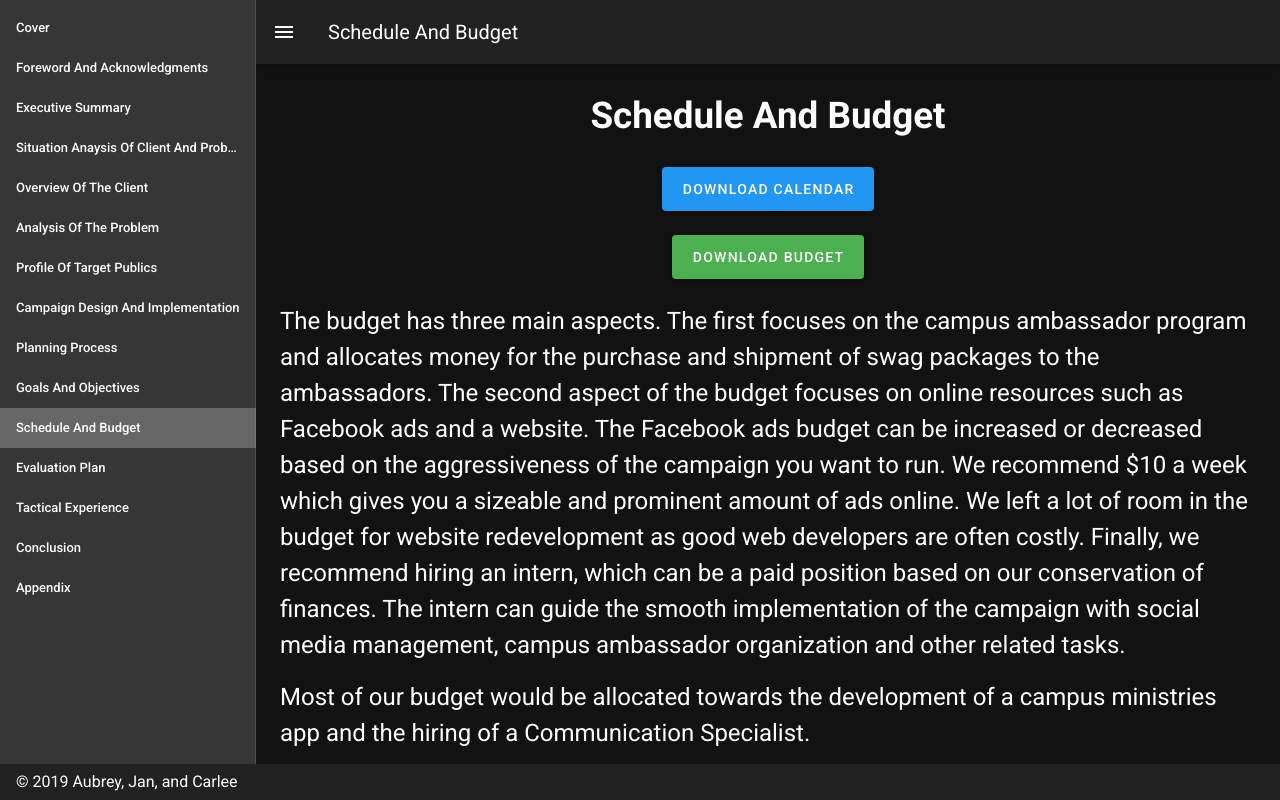
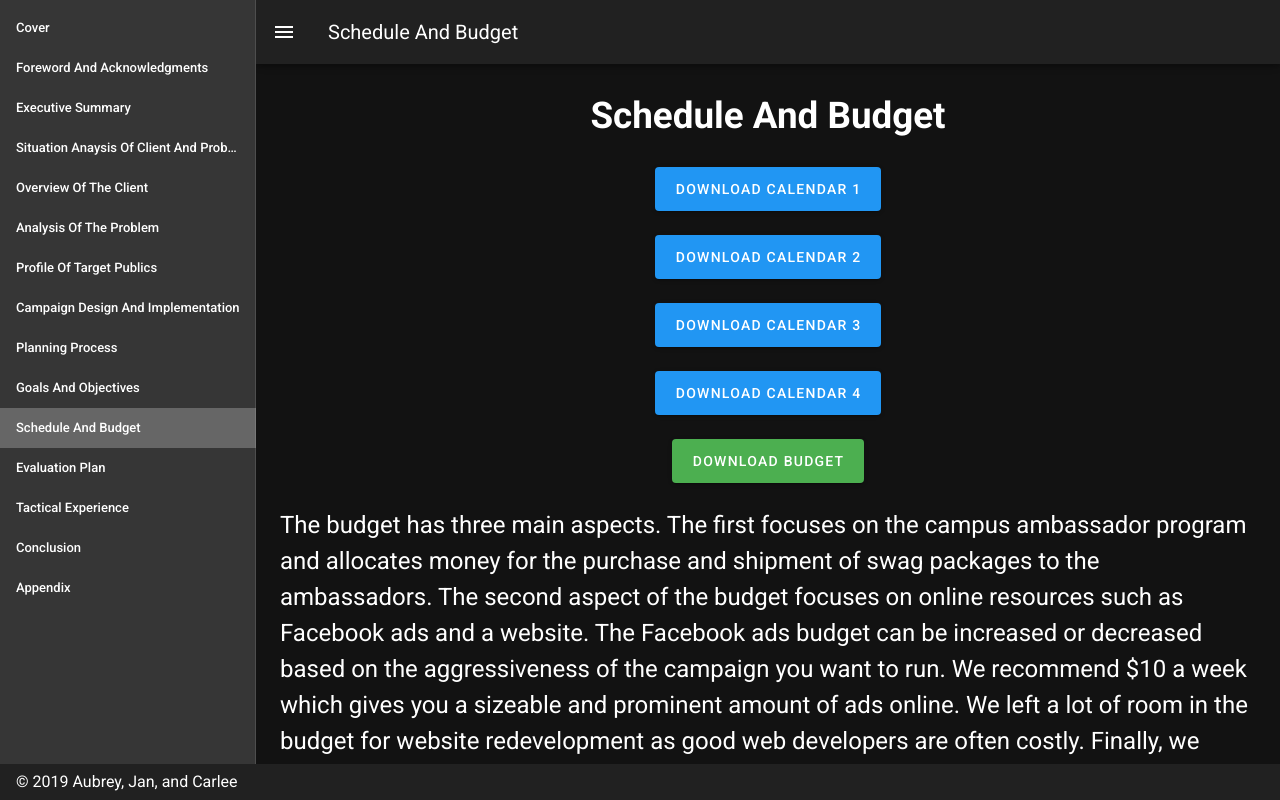
Before and after one commit to jgierlach/Advanced-PR-Plan-Book, a Vue app: page /schedule-and-budget in a window 1280 px wide. Shown: the top 800 px of the page. Built offline with nearby package versions, Linux system fonts and the light colour scheme.

Commit message:
Schedule and budget is finished

```diff
--- a/src/views/ScheduleAndBudget.vue
+++ b/src/views/ScheduleAndBudget.vue
@@ -7,16 +7,41 @@
       <v-row align="center">
         <v-col class="text-center" cols="12" sm="12">
           <div class>
-            <!-- <a href="./calendar.zip" download> -->
             <v-btn
-              @click="download('')"
+              @click="download('https://i.imgur.com/GhP2dIY.png')"
               large
               color="primary"
-              >Download Calendar</v-btn
+              >Download Calendar 1</v-btn
             >
-            <!-- </a> -->
           </div>
           <br />
+          <div class>
+            <v-btn
+              @click="download('https://i.imgur.com/gzD8igU.png')"
+              large
+              color="primary"
+              >Download Calendar 2</v-btn
+            >
+          </div>
+          <br/>
+          <div class>
+            <v-btn
+              @click="download('https://i.imgur.com/MhJkeWd.png')"
+              large
+              color="primary"
+              >Download Calendar 3</v-btn
+            >
+          </div>
+          <br/>
+          <div class>
+            <v-btn
+              @click="download('https://i.imgur.com/U65uSWC.png')"
+              large
+              color="primary"
+              >Download Calendar 4</v-btn
+            >
+          </div>
+          <br/>
           <div class>
             <!-- <a href="./Budget.pdf" download> -->
             <v-btn @click="download('https://i.imgur.com/D5V3Ocm.png')" large color="green"
```
